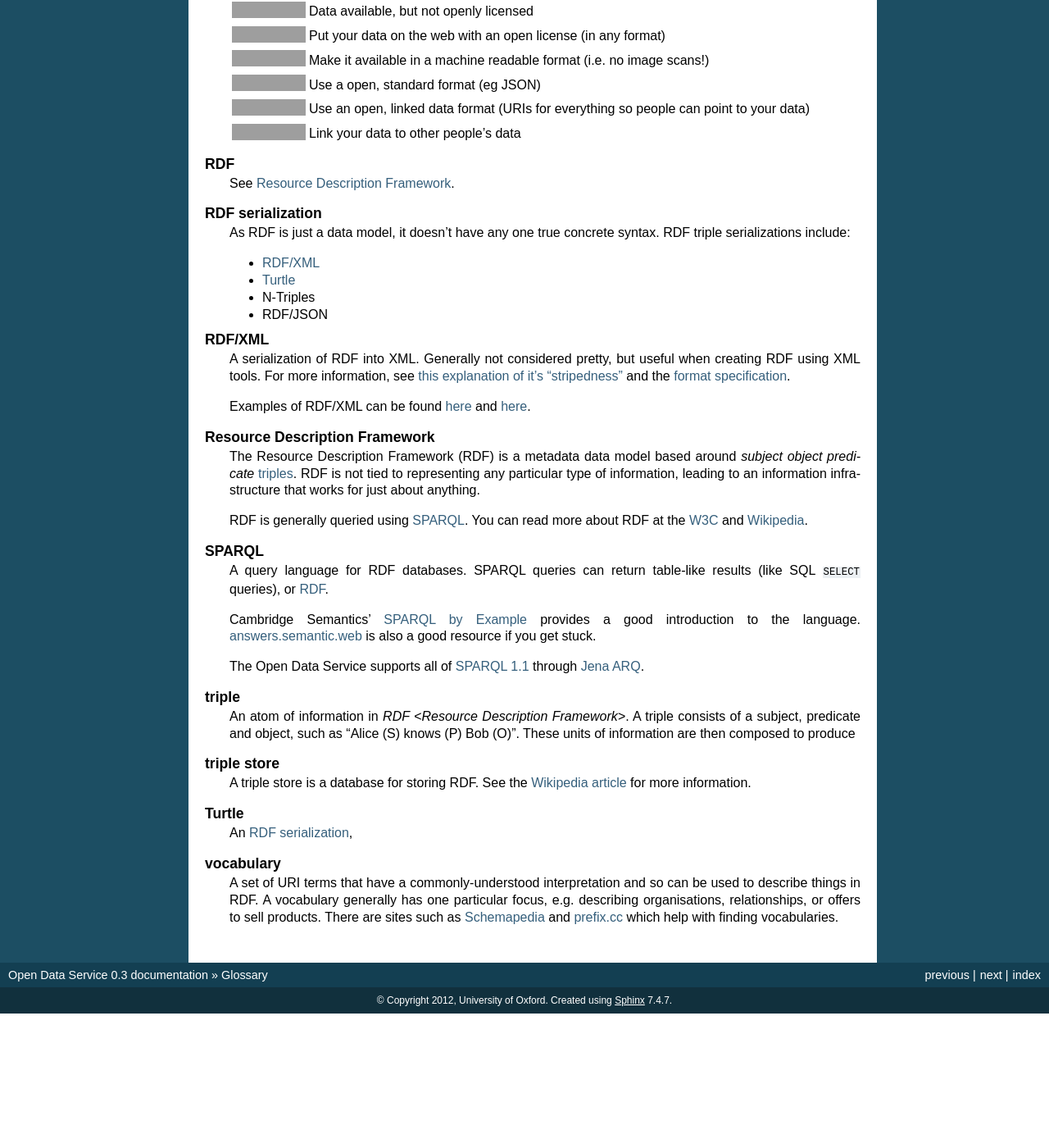
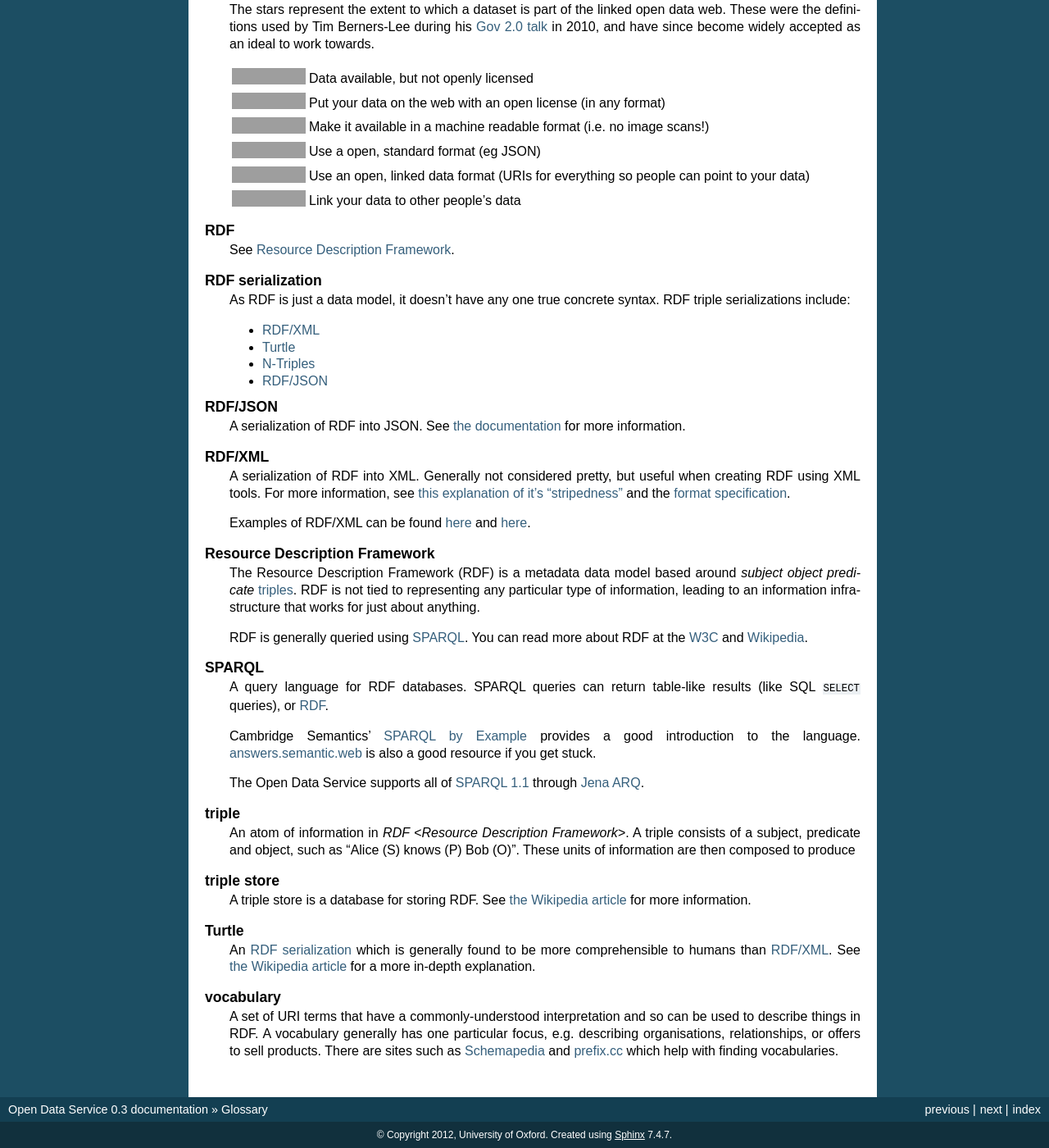
Before and after one commit to ox-it/dataox, a Sphinx documentation site: the page built from userdocs/source/glossary.rst, in a window 1280 px wide and 1400 px high, scrolled down 458 px. Shown: the whole window at 82% size. Built offline with Sphinx 7.4.7, drawn with Linux system fonts in a browser that asks for light colours; before the commit the page ends 1694 px from its top, so only the background shows below that; some of the changed text lies outside the part shown; grey boxes are pictures that could not be loaded.

Commit message:
Added more glassary terms.

```diff
--- a/userdocs/source/glossary.rst
+++ b/userdocs/source/glossary.rst
@@ -22,6 +22,12 @@
       If you're just getting started with linked data, the Open Data Team at
       Southampton have put together this `useful guide for beginners
       <http://openorg.ecs.soton.ac.uk/wiki/Linked_Data_Basics_for_Techies>`_.
+
+   N-Triples
+      A simple :term:`RDF serialization`, and a subset of :term:`Turtle` (i.e.
+      every N-Triples file is also valid Turtle). Often used for streaming RDF
+      data between systems. See `the Wikipedia page
+      <http://en.wikipedia.org/wiki/N-Triples>`_ for more information.
 
    open data stars
       The stars represent the extent to which a dataset is part of the linked
@@ -62,6 +68,11 @@
 
    RDF
       See :term:`Resource Description Framework`.
+
+   RDF/JSON
+      A serialization of RDF into JSON. See `the documentation
+      <http://docs.api.talis.com/platform-api/output-types/rdf-json>`_
+      for more information.
 
    RDF/XML
       A serialization of RDF into XML. Generally not considered pretty, but
@@ -112,11 +123,14 @@
       produce
 
    triple store
-      A triple store is a database for storing RDF. See the `Wikipedia article
+      A triple store is a database for storing RDF. See `the Wikipedia article
       <http://en.wikipedia.org/wiki/Triplestore>`_ for more information.
 
    Turtle
-      An :term:`RDF serialization`,
+      An :term:`RDF serialization` which is generally found to be
+      more comprehensible to humans than :term:`RDF/XML`. See `the Wikipedia
+      article <http://en.wikipedia.org/wiki/Turtle_%28syntax%29>`_ for a more
+      in-depth explanation.
 
    vocabulary
       A set of :term:`URI` terms that have a commonly-understood interpretation
```
